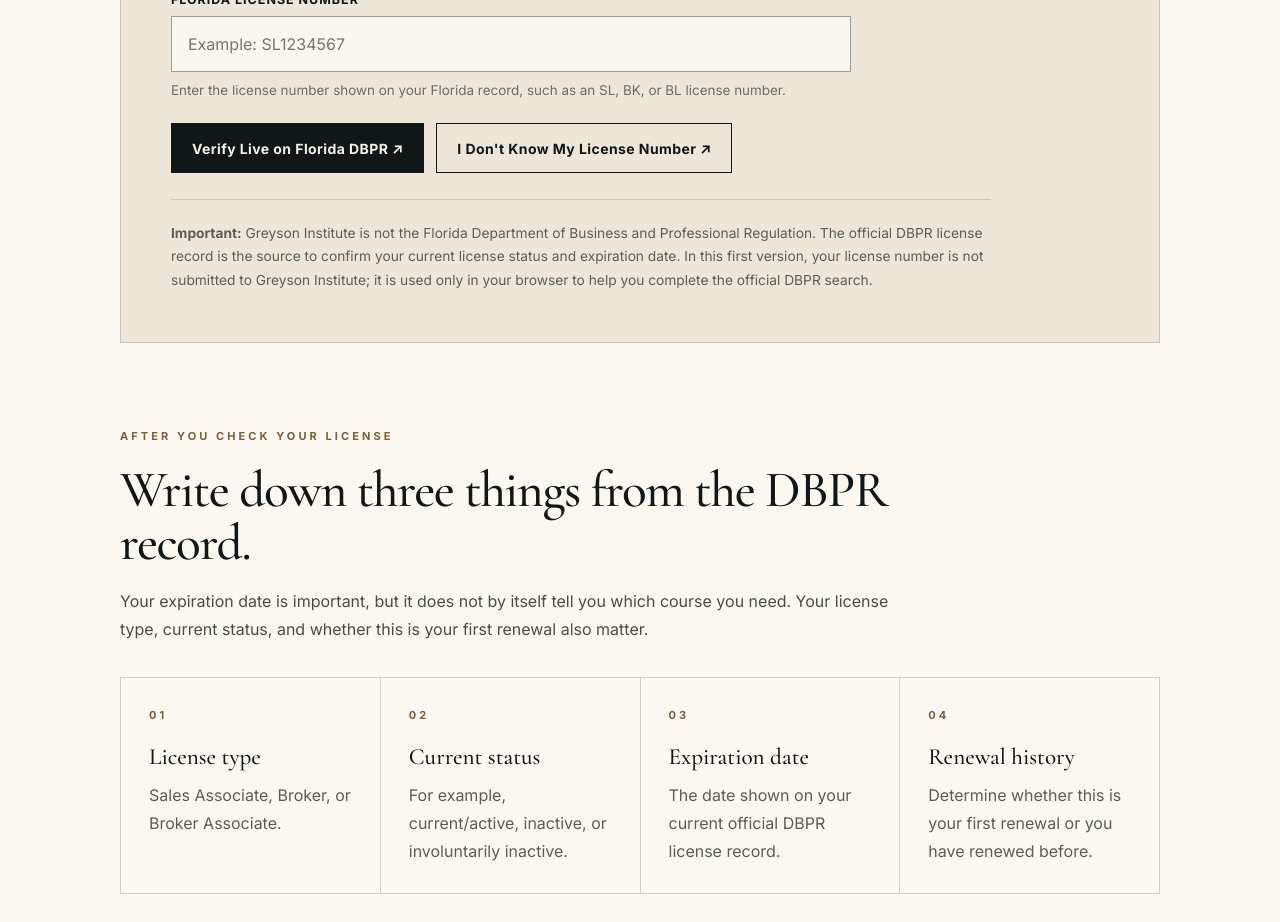
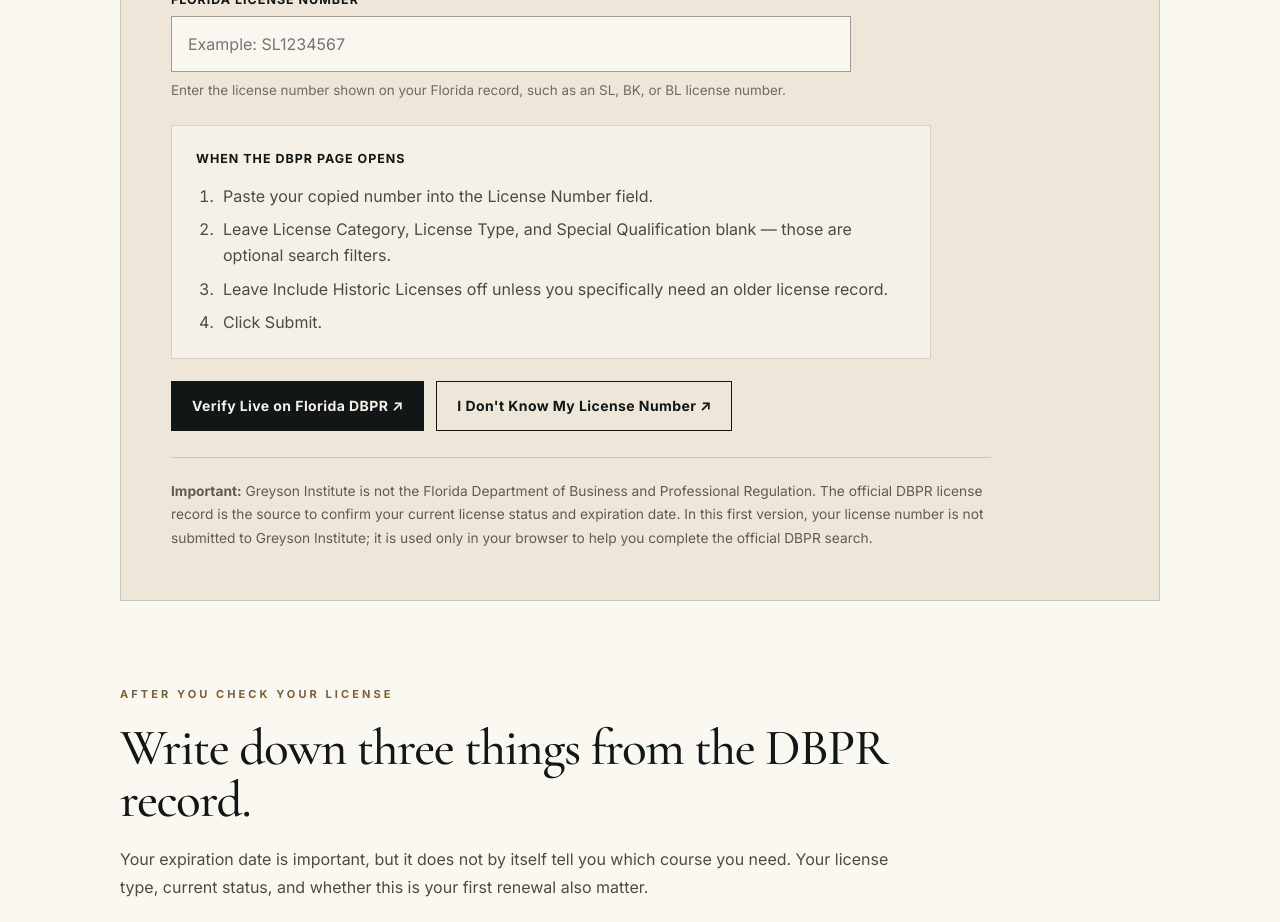
Before and after one commit to BrianLook/Greyson-Institute-Website, a Next.js app: page /check-florida-real-estate-license-expiration in a window 1280 px wide. Shown: the part 960-1882 px from the top of the page. Built offline with nearby package versions, Linux system fonts and the light colour scheme.

Commit message:
Clarify DBPR license search steps

```diff
--- a/components/FloridaLicenseExpirationCheck.tsx
+++ b/components/FloridaLicenseExpirationCheck.tsx
@@ -31,11 +31,11 @@
       await navigator.clipboard.writeText(cleanedLicenseNumber);
 
       setMessage(
-        `License number ${cleanedLicenseNumber} copied. When DBPR opens, choose Search by License Number and paste it into the search field.`,
+        `License number ${cleanedLicenseNumber} copied. On the DBPR page, paste it into License Number, leave the optional additional search fields blank, and click Submit.`,
       );
     } catch {
       setMessage(
-        `When DBPR opens, choose Search by License Number and enter ${cleanedLicenseNumber}.`,
+        `On the DBPR page, enter ${cleanedLicenseNumber} in License Number, leave the optional additional search fields blank, and click Submit.`,
       );
     }
   }
@@ -91,6 +91,39 @@
             font-size: 0.84rem;
             line-height: 1.6;
             margin: 8px 0 0;
+          }
+
+          .fl-license-dbpr-steps {
+            max-width: 760px;
+            margin-top: 24px;
+            padding: 22px 24px;
+            border: 1px solid rgba(17, 23, 23, 0.14);
+            background: rgba(255, 255, 255, 0.38);
+          }
+
+          .fl-license-dbpr-steps-title {
+            margin: 0 0 14px;
+            color: #111717;
+            font-size: 0.78rem;
+            font-weight: 700;
+            letter-spacing: 0.08em;
+            text-transform: uppercase;
+          }
+
+          .fl-license-dbpr-steps ol {
+            margin: 0;
+            padding-left: 22px;
+            color: #4d4b46;
+          }
+
+          .fl-license-dbpr-steps li {
+            padding-left: 5px;
+            margin-bottom: 8px;
+            line-height: 1.6;
+          }
+
+          .fl-license-dbpr-steps li:last-child {
+            margin-bottom: 0;
           }
 
           .fl-license-actions {
@@ -208,9 +241,9 @@
           marginBottom: 0,
         }}
       >
-        Enter your Florida real estate license number below. We&apos;ll copy
-        it for you and open Florida DBPR&apos;s official live license search so
-        you can verify your current status and expiration date.
+        Enter your Florida real estate license number below. We&apos;ll copy it
+        for you and open Florida DBPR&apos;s official live license search so you
+        can verify your current status and expiration date.
       </p>
 
       <div className="fl-license-field-wrap">
@@ -242,8 +275,8 @@
           id="florida-license-number-help"
           className="fl-license-helper"
         >
-          Enter the license number shown on your Florida record, such as an
-          SL, BK, or BL license number.
+          Enter the license number shown on your Florida record, such as an SL,
+          BK, or BL license number.
         </p>
       </div>
 
@@ -252,6 +285,25 @@
           {error}
         </p>
       )}
+
+      <div className="fl-license-dbpr-steps">
+        <p className="fl-license-dbpr-steps-title">
+          When the DBPR page opens
+        </p>
+
+        <ol>
+          <li>Paste your copied number into the License Number field.</li>
+          <li>
+            Leave License Category, License Type, and Special Qualification
+            blank — those are optional search filters.
+          </li>
+          <li>
+            Leave Include Historic Licenses off unless you specifically need an
+            older license record.
+          </li>
+          <li>Click Submit.</li>
+        </ol>
+      </div>
 
       <div className="fl-license-actions">
         <a
```
